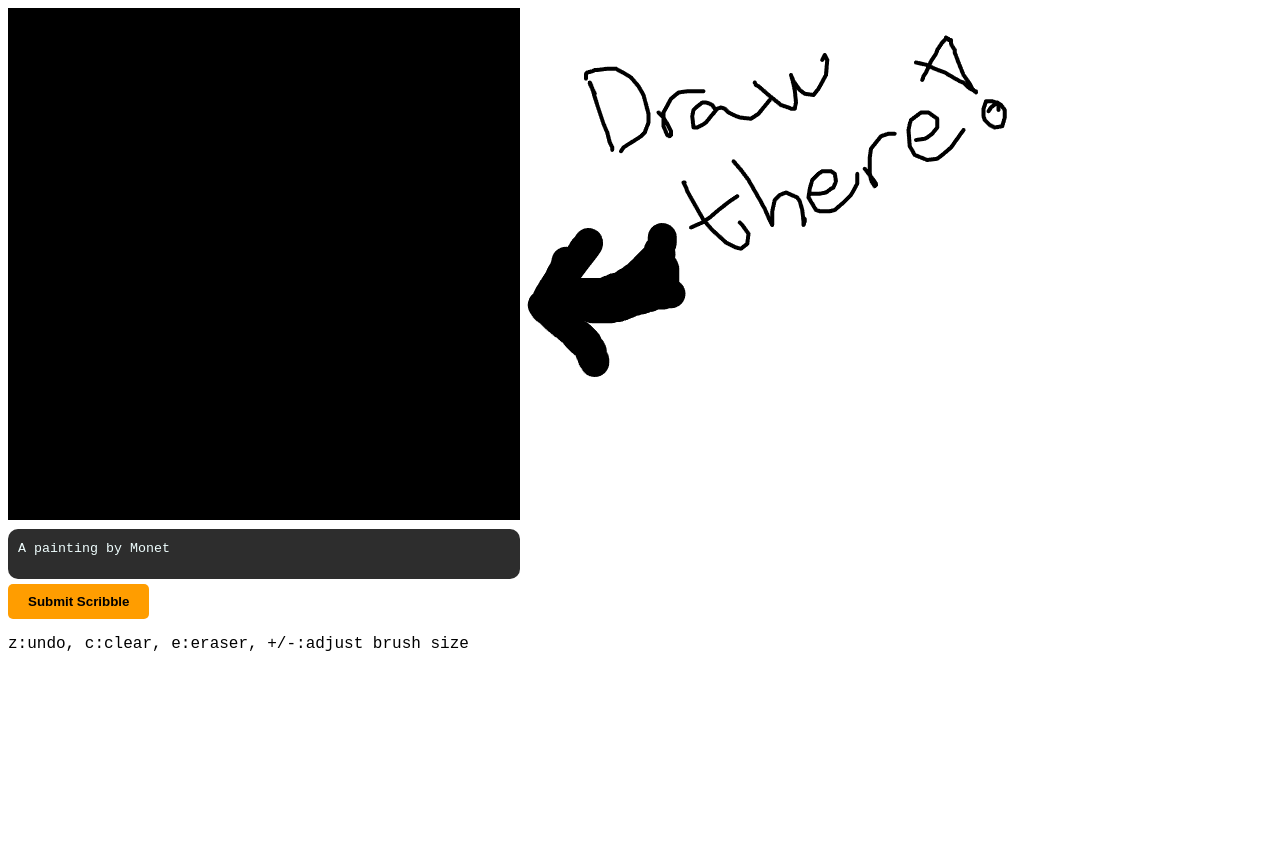
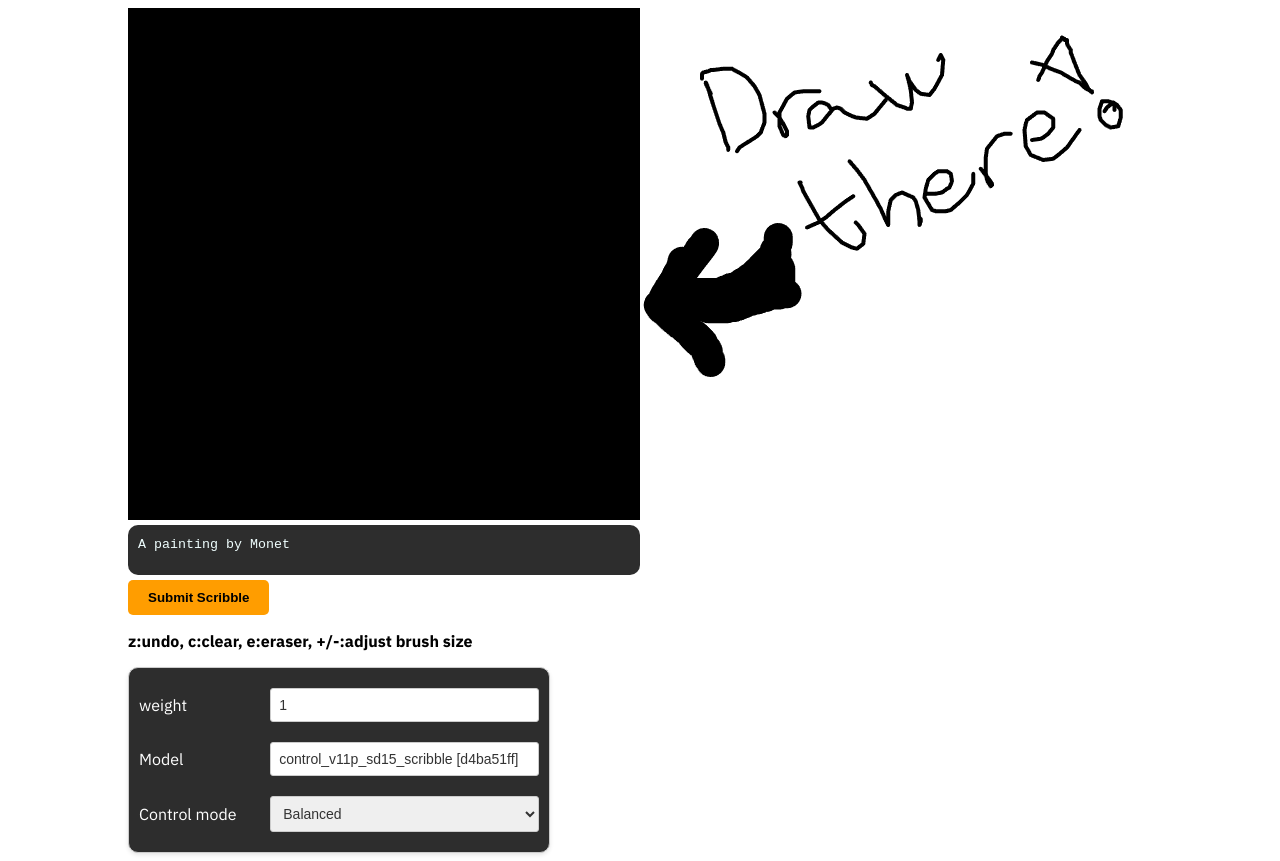
Before and after one commit to Vminoz/controlnet-scribbler, a plain HTML site: page index.html in a window 1280 px wide. Before the commit the page ends 800 px from the top, so only its background shows below. Drawn offline with nearby package versions, Linux system fonts and the light colour scheme.

Commit message:
some css changes, fixed the payload shit, and added inputs

```diff
--- a/index.html
+++ b/index.html
@@ -1,40 +1,33 @@
 <head>
     <title>SD Scribble</title>
-    <link rel="icon" type="image/x-icon " href="/images/favicon.ico"/>
+    <link rel="icon" type="image/x-icon " href="/images/favicon.ico" />
+    <link rel="preconnect" href="https://fonts.googleapis.com">
+    <link rel="preconnect" href="https://fonts.gstatic.com" crossorigin>
+    <link href="https://fonts.googleapis.com/css2?family=IBM+Plex+Sans:wght@400;500;600;700&display=swap" rel="stylesheet">
+    <script src="https://cdnjs.cloudflare.com/ajax/libs/axios/1.2.1/axios.min.js"></script>
     <!-- TODO: Favicon animation to show there are pending images, for fun -->
     <link rel="stylesheet" type="text/css" href="style.css" />
 </head>
 
 <body>
+    <div class="RootContainer">
+        <div class="outputContainer">
             <div>
                 <canvas id="canvas" width="512" height="512"></canvas>
                 <div id="pen-size-indicator" class="orange-label"></div>
-    <img
-		id="img-output"
-        src="/images/placeholder.png"
-		alt="Placeholder"
-		class="picture-box">
-</div>
-
                 <div>
                     <div>
-        <textarea
-            id="prompt"
-            name="prompt"
-            class="prompt-box"
-            rows="1"
-            placeholder="Enter prompt.."
-        >A painting by Monet</textarea>
+                        <div>
+                            <textarea id="prompt" name="prompt" class="prompt-box" rows="1"
+                                placeholder="Enter prompt..">A painting by Monet</textarea>
                         </div>
                         <!-- TODO: More inputs for SD, e.g. samples + CFG -->
                     </div>
-
                     <!-- TODO: Toggle Real-time -->
                     <div class="container">
                         <button id="submit-btn" class="orange-btn">Submit Scribble</button>
                         <div id="queue-indicator" class="orange-label"></div>
                     </div>
-
                     <div>
                         <p id="help-paragraph">
                             z:undo,
@@ -43,8 +36,31 @@
                             +/-:adjust brush size
                         </p>
                     </div>
-
-
+                    <div class="jsonPayloadContainer">
+                        <div class="parameterContainer">
+                            <div class="parameterContainer_input_row">
+                                <label for="weight">weight</label>
+                                <input id="weight" type="number" min="0" max="2" step="0.05" value="1">
+                            </div>
+                            <div class="parameterContainer_input_row">
+                                <label for="modelUsed">Model</label>
+                                <input id="modelUsed" name="modelUsed" type="text" value="control_v11p_sd15_scribble [d4ba51ff]" />
+                            </div>
+                            <div class="parameterContainer_input_row">
+                                <label for="controlmode">Control mode</label>
+                                <select name="controlmode" id="controlmodeinput">
+                                    <option value="balanced" selected>Balanced</option>
+                                    <option value="My prompt is more important">My prompt is more important</option>
+                                    <option value="ControlNet is more important">ControlNet is more important</option>
+                                </select>
+                            </div>
+                        </div>
+                    </div>
+                </div>
+            </div>
+            <img id="img-output" src="/images/placeholder.png" alt="Placeholder" class="picture-box">
+        </div>
         <script type="module" src="main.js"></script>
+    </div>
 
 </body>
--- a/payload.json
+++ b/payload.json
@@ -15,10 +15,11 @@
       "args": [
         {
           "module": "none",
-          "model": "control_scribble-fp16 [c508311e]",
+          "model": "control_v11p_sd15_scribble [d4ba51ff]",
           "weight": 1.0,
           "guessmode": "false",
-          "input_image": "PLACEHOLDER"
+          "input_image": "PLACEHOLDER",
+          "control_mode": "Balanced"
         }
       ]
     }
--- a/style.css
+++ b/style.css
@@ -1,3 +1,14 @@
+body {
+  font-family: 'IBM Plex Sans', sans-serif;
+}
+
+.RootContainer {
+  display: flex;
+  flex-direction: column;
+  justify-content: center;
+  align-items: center;
+}
+
 canvas {
   background-color: black;
 }
@@ -28,7 +39,6 @@ canvas {
 .orange-label {
   font-size: 24px;
   color: #ff9d00;
-  font-family: monospace;
   font-weight: bold;
 }
 
@@ -72,6 +82,90 @@ canvas {
   align-items: center;
 }
 
+/* #help-paragraph {
+  font-family: 'Courier New', Courier, monospace;
+} */
+
 #help-paragraph {
-  font-family: 'Courier New', Courier, monospace;
+  font-weight: bold;
 }
+
+.outputContainer {
+  display: flex;
+  flex-direction: row;
+}
+
+.jsonPayloadContainer {
+  display: flex;
+  flex-direction: column;
+}
+
+.parameterContainer {
+  display: flex;
+  flex-direction: column;
+}
+
+.parameterContainer_input_row {
+  /* display: inline; */
+  margin-top: 10px;
+}
+
+.parameterContainer_input_row > label {
+  width: 200px;
+  display: block;
+}
+
+.parameterContainer {
+  width: 100%;
+  max-width: 400px;
+  padding: 10px;
+  background-color: #2D2D2D;
+  border: 1px solid #ccc;
+  border-radius: 10px;
+  box-shadow: 0 2px 4px rgba(0, 0, 0, 0.1);
+  font-family: "IBM Plex Sans";
+  font-weight: 300;
+  font-size: 15px;
+}
+
+.parameterContainer_input_row {
+  display: flex;
+  justify-content: space-between;
+  align-items: center;
+  margin-bottom: 10px;
+}
+
+label {
+  font-size: 16px;
+  color: white;
+}
+
+input {
+  width: 100%;
+  padding: 8px;
+  font-size: 14px;
+  color: #333;
+  border: 1px solid #ccc;
+  border-radius: 3px;
+  outline: none;
+}
+
+input:focus {
+  border-color: #66afe9;
+  box-shadow: 0 0 8px rgba(102, 175, 233, 0.6);
+}
+
+select {
+  width: 100%;
+  padding: 8px;
+  font-size: 14px;
+  color: #333;
+  border: 1px solid #ccc;
+  border-radius: 3px;
+  outline: none;
+}
+
+select:focus {
+  border-color: #66afe9;
+  box-shadow: 0 0 8px rgba(102, 175, 233, 0.6);
+}
```
Also changed, not shown: main.js (+36 -24 lines). Lines whose indentation alone changed are shown as unchanged.
